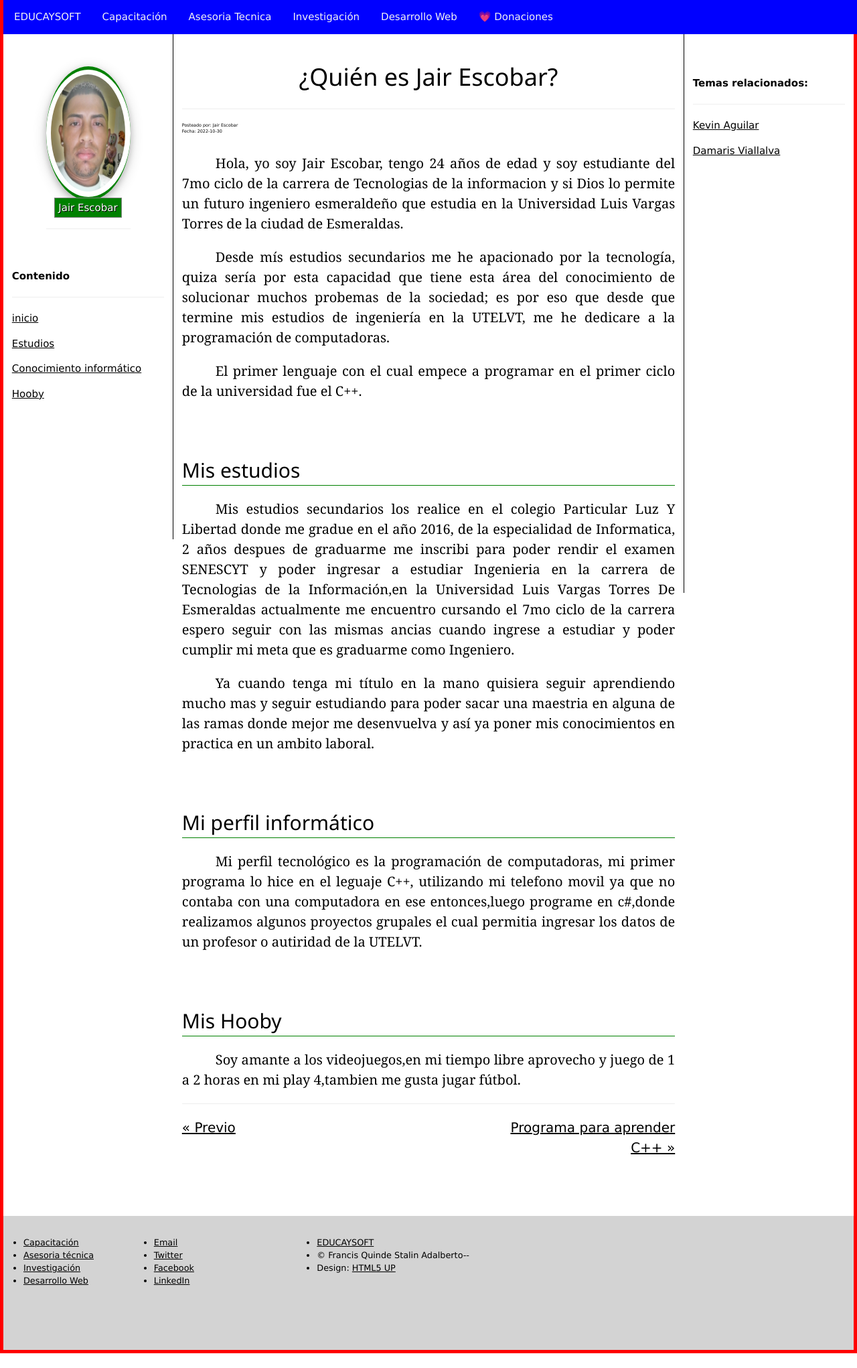
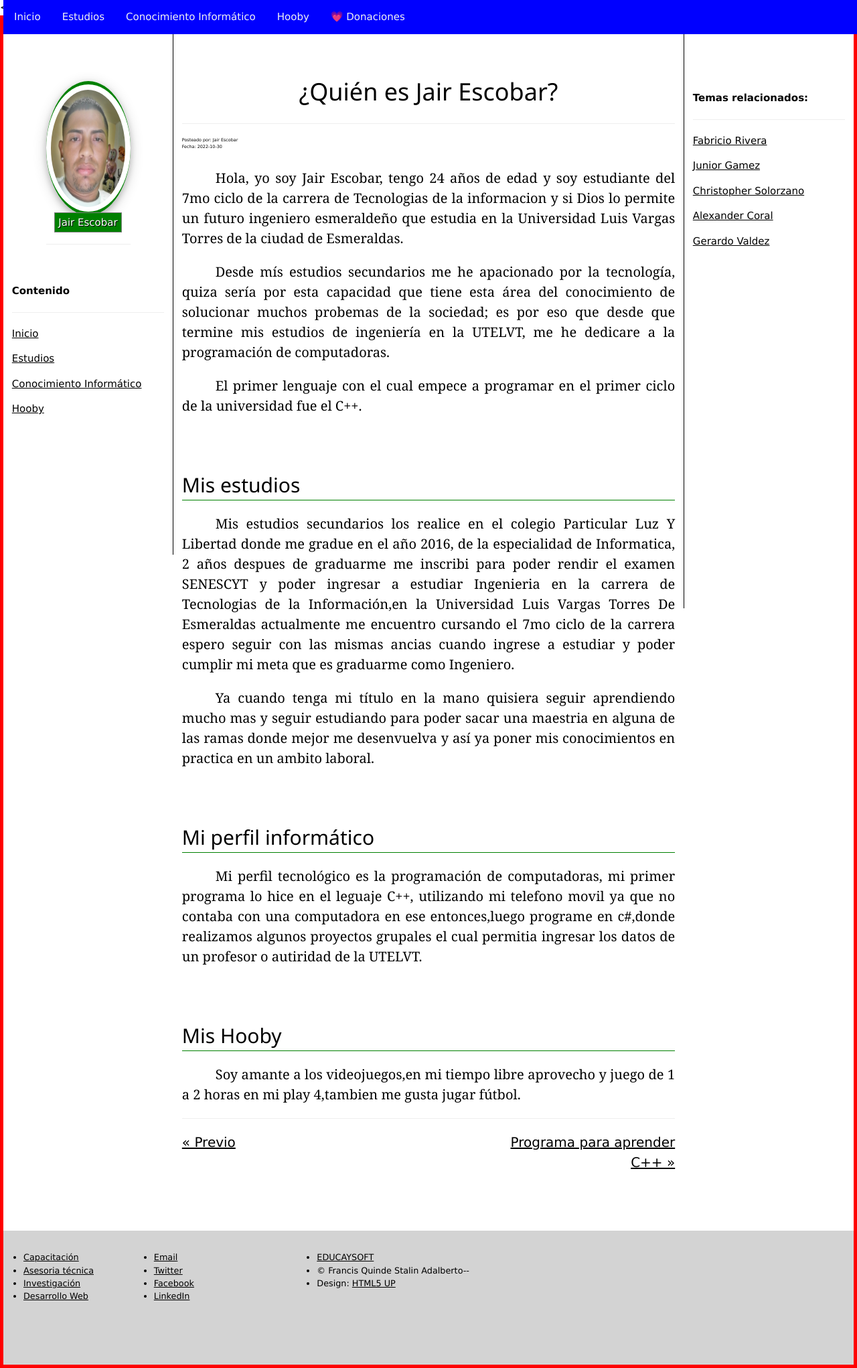
Before and after one commit to jaires1823/EscobarJair, a PHP site: page / in a window 1280 px wide. Shown: the whole page at 67% size. Before the commit the page ends 2020 px from the top, so only its background shows below. Run offline with PHP 8.4, Linux system fonts and the light colour scheme.

Commit message:
Mejorando al sitio web

```diff
--- a/head.php
+++ b/head.php
@@ -8,8 +8,11 @@
 
 <html lang="es">
 <head>
- <title> Educaysoft </title>
+ <title> Jair </title>
 <meta charset="utf-8"/>
+<link rel="icon" href =" images/stalin.ico " type="imagen/x-icon"/>
+< meta name="description" content=" Biografía de Jair Escobar"/>
+
         <meta name="viewport" content="width=device-width, initial-scale=1" />
 <link rel="stylesheet" href="https://www.w3schools.com/w3css/4/w3.css">
 <link rel="stylesheet" type="text/css" href="https://<?php echo $_SERVER['SERVER_NAME']; ?>/assets/css/eys.css" />
@@ -111,11 +114,10 @@ width:30%;
 <div id="wrapper"  style="border:5px solid red; position:relative;">
 <div id="main" >
       <div class="navbar">
-        <a href="index.php">EDUCAYSOFT</a>
-        <a href="eys-capacitacion.php">Capacitación</a>
-        <a href="eys-asesoria-tecnica.php">Asesoria Tecnica</a>
-        <a href="eys-investigacion.php">Investigación</a>
-        <a href="eys-desarrollo-web.php">Desarrollo Web</a>
+        <a href='#'>Inicio</a>
+        <a href='#blog-seccion2'>Estudios</a>
+        <a href='#blog-seccion2'>Conocimiento Informático</a>
+        <a href='#blog-seccion2'>Hooby</a>
     	<a href="donacion.php">&#128151; Donaciones</a>
         </div>
 
--- a/index.php
+++ b/index.php
@@ -80,9 +80,9 @@ include("marco-left.php")
 document.getElementById("foto").src="./images/stalin.png";
 document.getElementById("elnombre").innerHTML="Jair Escobar";
 
- document.getElementById("blog-indice").innerHTML="<p><b>Contenido</b></p><hr> <p><a href='#'>inicio</a></p><p><a href='#blog-seccion2'>Estudios</a></p><p><a href='#blog-seccion3'>Conocimiento informático</a></p><p><a href='#blog-seccion4'>Hooby</a></p>";
+ document.getElementById("blog-indice").innerHTML="<p><b>Contenido</b></p><hr> <p><a href='#'>Inicio</a></p><p><a href='#blog-seccion2'>Estudios</a></p><p><a href='#blog-seccion3'>Conocimiento Informático</a></p><p><a href='#blog-seccion4'>Hooby</a></p>";
 
- document.getElementById("blog-relacionados").innerHTML="<p><b>Temas relacionados:</b></p><hr> <p><a href='eys-kevin.php'>Kevin Aguilar</a></p><p><a href='eys-damaris.php'>Damaris Viallalva</a></p> ";
+ document.getElementById ( "blog-relacionados" ) . innerHTML = "<p><b>Temas relacionados:</b></p><hr> <p><a href='http://highkickesmeraldas.com/RiveraFabricio/'>Fabricio Rivera</a></p><p><a href='https://highkickesmeraldas.com/GamezRobert/'>Junior Gamez</a></p></p><p><a href='https://highkickesmeraldas .com/SolorzanoChristopher/'>Christopher Solorzano</a></p><p><a href='https://highkickesmeraldas.com/CORALalexander/'>Alexander Coral</a></p> <p> <a href='https://highkickesmeraldas.com/ValdezGerardo/'>Gerardo Valdez</a></p> ";
  </script>
 
 <?php
```
Also changed, not shown: images/stalin.ico (added).
